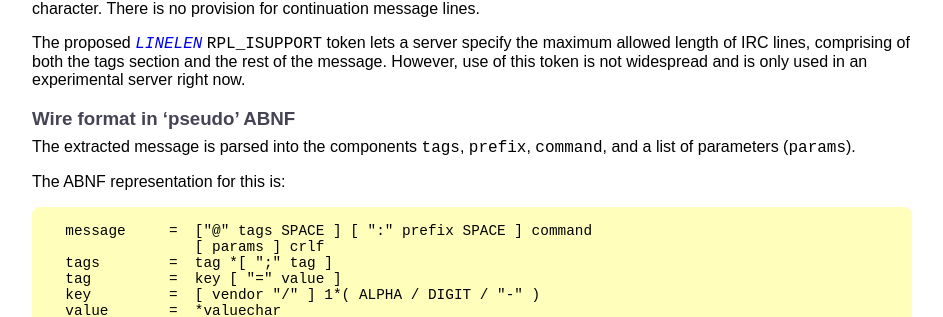
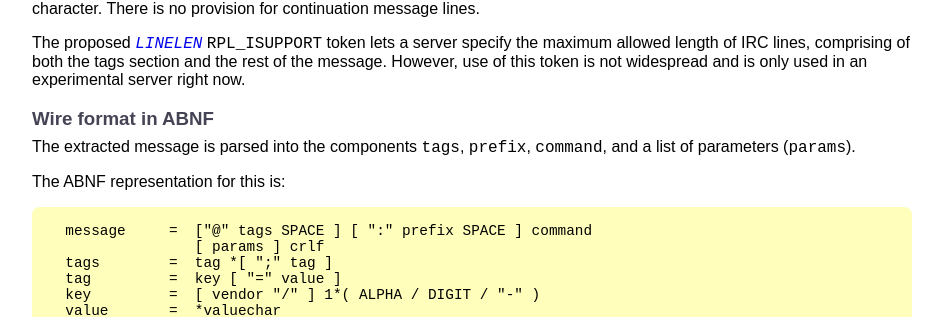
Before and after one commit to ircdocs/modern-irc, a Jekyll site: the page built from index.md, in a window 1280 px wide and 900 px high, scrolled down 6754 px. Shown: the part 152-469 px from the top of the window, without its empty margins (168-1111 px from the left). Built offline with Jekyll 4.4.1, drawn with Linux system fonts in a browser that asks for light colours.

Commit message:
We're trying to make it actual ABNF, not 'pseudo'

```diff
--- a/index.md
+++ b/index.md
@@ -293,7 +293,7 @@ Most IRC servers limit lines to 512 bytes in length, including the trailing `CR-
 
 The proposed [`LINELEN`](#linelen-token) `RPL_ISUPPORT` token lets a server specify the maximum allowed length of IRC lines, comprising of both the tags section and the rest of the message. However, use of this token is not widespread and is only used in an experimental server right now.
 
-### Wire format in 'pseudo' ABNF
+### Wire format in ABNF
 
 The extracted message is parsed into the components `tags`, `prefix`, `command`, and a list of parameters (`params`).
 
```
